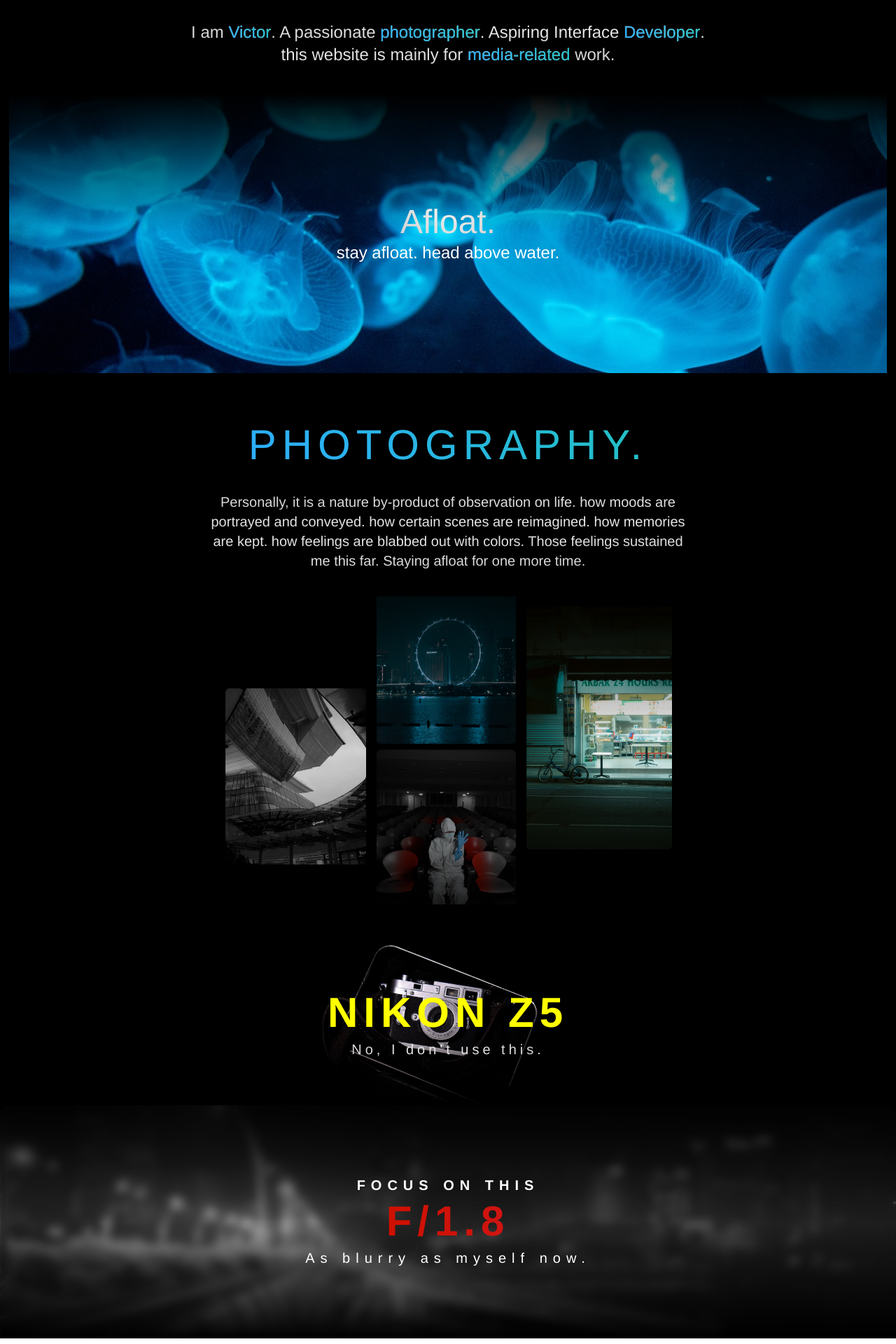
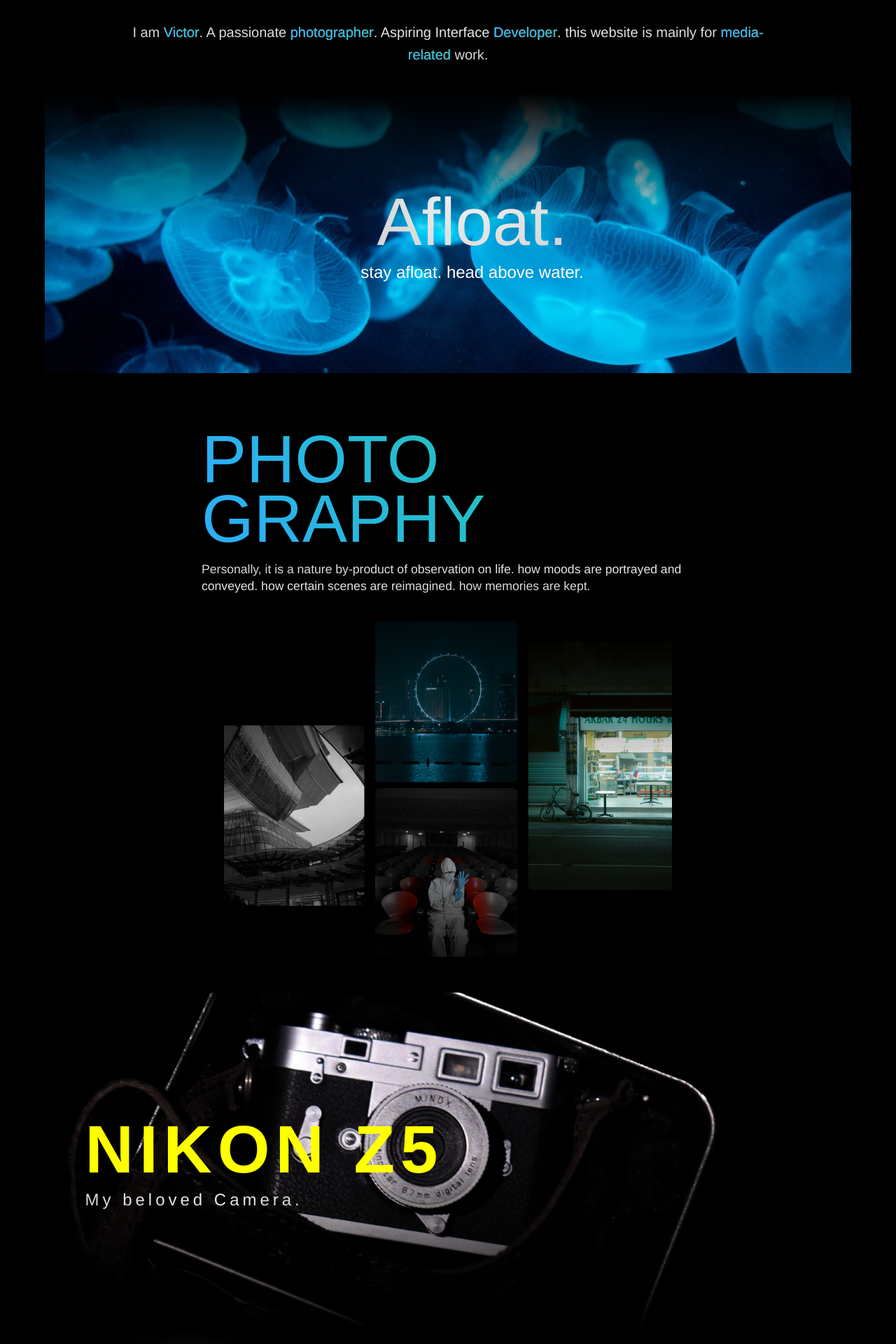
Before and after one commit to victorlim12/Photography-Website, a React (Create React App) app: page / in a window 1280 px wide. Shown: the part 840-2760 px from the top of the page at 70% size. Built offline with nearby package versions, Linux system fonts and the light colour scheme.

Commit message:
readjust viewport

```diff
--- a/src/App.js
+++ b/src/App.js
@@ -2,7 +2,7 @@ import Display from "./Components/Display";
 import Hero from "./Components/Hero";
 import { ThemeProvider, createTheme, responsiveFontSizes } from '@mui/material/styles';
 import Introduction from "./Components/Introduction";
-import ImageMasonry from "./Components/Gallery";
+import Showcase from "./Components/Showcase";
 
 
 let theme = createTheme({
@@ -22,6 +22,7 @@ function App() {
       <Hero/>
       <Introduction/>
       <Display/>
+      <Showcase/>
       </div>
     </ThemeProvider>
   );
--- a/src/Components/Display.js
+++ b/src/Components/Display.js
@@ -7,19 +7,19 @@ import Cards from "./Card";
 
 //MUI components
 import { Grid, Typography} from "@mui/material";
+import Gallery from "./Gallery";
 
 //css from App (need to rewrite)
 import '../App.css';
 import '../Utils/Gradient.css'
 
 //images (can consider CDN)
-import TEST5 from '../Images/Hive_C.jpeg'
 import TEST4 from '../Images/Cam_C.png'
 import TEST6 from '../Images/bnw_C.jpeg'
 
 export default function Display(){
     const color='rgba(0,0,0,1)'
-    // const color1 ='rgba(0,0,0,0.8)'
+
     return(
         <div
         className={'normal'} style={{
@@ -28,36 +28,36 @@ export default function Display(){
         MozTransition: "all 1s ease", width: '100vw', flexDirection:'row', justifyContent:'center', overflow:'hidden'
         }}>
         <Grid container sx={{justifyContent:'center', mt:'5%', height:'100%'}}>
-            <Cards Background={TEST4} hr={'100%'}
-           direction={'to top'} direction2={'to bottom'} gradient={color} min={'100vw'} height={'100%'} resize={'90vw'} style={{
-            borderRadius:'0.5em', backgroundSize:'30%', backgroundRepeat: 'no-repeat'}}>
+            <Cards Background={TEST4} hr={'50vh'}
+           direction={'to top'} direction2={'to bottom'} gradient={color} min={'90vw'} height={'60vh'} resize={'90vw'} style={{
+            borderRadius:'0.5em', backgroundSize:'cover', backgroundRepeat: 'no-repeat'}}>
             <CardContent style={{alignItems:'center',padding:'5%'}} >
-            <Typography variant="h2" fontWeight={600} align='center' sx={{textTransform: 'uppercase', letterSpacing: 8}}>
+            <Typography variant="h1" fontWeight={600} align='left' sx={{textTransform: 'uppercase', letterSpacing: 8}}>
                 <span className="yellow" style={{color:'yellow'}}>Nikon Z5</span>
             </Typography>
-            <Typography variant="h6" fontWeight={500} align='center' sx={{letterSpacing: 5}}>
-                <span className="grey">No, I don't use this.</span>
+            <Typography variant="h5" fontWeight={500} align='left' sx={{letterSpacing: 5}}>
+                <span className="grey">My beloved Camera.</span>
             </Typography>
             </CardContent>
           </Cards>
           <Card direction={'to top'} direction2={'to bottom'} min={'100vw'} height={'100%'} resize={'100vw'} hr={'100%'}
             style={{justifySelf:'center', height:'100%',
-            backgroundImage:`linear-gradient(to bottom  , rgba(0, 0, 0, 0.6), rgba(255, 0, 0, 0),rgba(0,0,0,0.2)), url(${TEST6})`, borderRadius:'0.5em'}}>
+            backgroundImage:`linear-gradient(to bottom  , rgba(0, 0, 0, 0.6), rgba(255, 0, 0, 0),rgba(0,0,0,0.5)), url(${TEST6})`, borderRadius:'0.5em'}}>
                 <motion.div whileInView={{ backdropFilter: ['blur(0px)', 'blur(7px)'] }}
                 viewport={{ once: true, amount: 1 }}
                 transition={{
                 backdropFilter: { duration: 1.6 }}}
                 initial={{ backdropFilter: '0px' }} style={{alignItems:'center', display:'flex',
-                height:'100%', justifyContent:'center', alignContent:'center', borderRadius:'0.5em', padding:'5%',
-                backgroundImage:`linear-gradient(to top , rgba(0, 0, 0, 1), rgba(0, 87, 51, 0),rgba(0,0,0,0.8))`}}>
+                height:'100%', justifyContent:'center', borderRadius:'0.5em', paddingTop:'10%', paddingBottom:'10%',
+                backgroundImage:`linear-gradient(to top , rgba(0, 0, 0, 1), rgba(0, 87, 51, 0),rgba(0,0,0,1))`}}>
             <CardContent>
-            <Typography variant="h6" fontWeight={600} align='center' sx={{textTransform: 'uppercase', letterSpacing: 8}}>
+            <Typography variant="h6" fontWeight={600} align='left' sx={{textTransform: 'uppercase', letterSpacing: 8}}>
                 <span className="red">Focus on this</span>
             </Typography>
-            <Typography variant="h2" fontWeight={600} align='center' sx={{textTransform: 'uppercase', letterSpacing: 8}}>
+            <Typography variant="h1" fontWeight={600} align='left' sx={{textTransform: 'uppercase', letterSpacing: 8}}>
                 <span className="crimson">F/1.8</span>
             </Typography>
-            <Typography variant="h6" fontWeight={500} align='center' sx={{letterSpacing: 8 }}>
+            <Typography variant="h6" fontWeight={500} align='left' sx={{letterSpacing: 8 }}>
                 <span className="red">As blurry as myself now.</span>
             </Typography>
             </CardContent>
--- a/src/Components/Gallery.js
+++ b/src/Components/Gallery.js
@@ -26,8 +26,8 @@ export default function Gallery() {
       WebkitTransition: "all 1s ease",
       MozTransition: "all 1s ease", width: '100vw', flexDirection:'row', justifyContent:'center', overflow:'hidden'
       }}>
-    <Box sx={{ minWidth: '60vw', maxWidth:'80vw', minHeight: '80vh', alignItems:'center', justifyContent:'center'}}>
-      <Masonry columns={3} spacing={2}>
+    <Box sx={{ minWidth: '92vw', maxWidth:'90vw', minHeight: '80vh', alignItems:'center', justifyContent:'center'}}>
+      <Masonry spacing={2} columns={{ xs: 2, sm: 2, md: 3 }}>
         {itemData.map((item, index) => (
           <div key={index}>
             <motion.img
--- a/src/Components/Introduction.js
+++ b/src/Components/Introduction.js
@@ -26,54 +26,41 @@ export default function Introduction(){
         className={'normal'} style={{
         transition: "all .5s ease",
         WebkitTransition: "all 1s ease",
-        MozTransition: "all 1s ease", width: '100vw', flexDirection:'row', display:"inline-block", justifyContent:'center', overflow:'hidden'
+        MozTransition: "all 1s ease", width: '100vw', flexDirection:'row', justifyContent:'center', overflow:'hidden'
         }}>
         <motion.div>
           <Grid container sx={{justifyContent:'center', mt:'1%', height:'100%'}}>
-          <CardContent max={'75vw'} margin={'5%'} style={{alignItems:'center'}}>
+          <CardContent max={'75vw'} margin={'5%'} style={{alignItems:'center', justifySelf:'center'}}>
           <Typography variant="h4" fontWeight={600} align='center' sx={{marginBottom:'2%'}}><span className="grey"></span></Typography>
-                  <Typography variant="h5" fontWeight={400} align='center'><span className="grey" >
+                  <Typography variant="h6" fontWeight={400} align='center'><span className="grey" >
                     I am <span className="blue" style={{fontWeight: '500'}}>Victor</span>.
                     A passionate <span className="blue" style={{fontWeight: '500'}}>photographer</span>.
-                    Aspiring Interface <span className="blue" style={{fontWeight: '500'}}>Developer</span>. <br/>
+                    Aspiring Interface <span className="blue" style={{fontWeight: '500'}}>Developer</span>.
                     this website is mainly for <span className="blue" style={{fontWeight: '500'}}>media-related</span> work.</span>
             </Typography>
             </CardContent>
             <Cards
-            Background={TEST5} direction={'to bottom'} direction2={'to bottom'} gradient={color} min={'98vw'} resize={'90vw'} style={{justifySelf:'center'}}>
-            <CardContent>
-                  <Typography variant="h3" fontWeight={500} align="center"><span className="grey">Afloat.</span></Typography>
+            Background={TEST5} direction={'to bottom'} direction2={'to bottom'} gradient={color} min={'90vw'} resize={'95vw'} style={{justifySelf:'center'}}>
+            <CardContent max={'90vw'} margin={'5%'} style={{alignItems:'center', justifyContent:'center'}}>
+                  <Typography variant="h1" fontWeight={500} align="center"><span className="grey">Afloat.</span></Typography>
                   <Typography variant="h5" fontWeight={500} align="center">stay afloat. head above water. </Typography>
-                  <Typography variant="h6" fontWeight={500} align="center"></Typography>
             </CardContent>
           </Cards>
-          {/* <Cards
-          Background={TEST6} direction={'to top'} direction2={'to bottom'} gradient={color} min={'49vw'} resize={'45vw'} style={{justifySelf:'center'}}>
-            <CardContent style={{alignItems:'center'}}>
-                  <Typography variant="h3" fontWeight={500} align='center'> <span className="crimson">Passion.</span> </Typography>
-                  <Typography variant="h6" fontWeight={500} align='center'>scarlet. burgundy. maroon.</Typography>
-            </CardContent>
-          </Cards>
-          <Cards
-          Background={TEST4} direction={'to top'} direction2={'to bottom'} gradient={color} min={'49vw'} resize={'45vw'} style={{justifySelf:'center'}}>
-            <CardContent style={{alignItems:'center'}}>
-                  <Typography variant="h3" fontWeight={500} align='center'><span className="green">Rejuvenate.</span></Typography>
-                  <Typography variant="h6" fontWeight={400} align='center'>and no regret or whatsoever</Typography>
-            </CardContent>
-          </Cards>    */}
-          <Cards min={'95vw'} height={'60vh'} resize={'90vw'} style={{flexDirection:'row', flexWrap: 'wrap'}}>
-          <CardContent margin={'5%'} max={'55vw'} style={{alignItems:'center'}}>
+          <Cards min={'95vw'} height={'100vh'} hr={'100vh'} style={{flexDirection:'row', flexWrap: 'wrap'}}>
+          <CardContent margin={'5%'} max={'55vw'} style={{alignItems:'left'}}>
                   <br/>
-                  <Typography variant="h2" fontWeight={500} align='center' sx={{textTransform: 'uppercase', letterSpacing: 8}}><span className="blue" >
-               Photography.</span>
+                  <Typography variant="h1" fontWeight={500} align='left' sx={{textTransform: 'uppercase',}}><span className="blue" >
+               Photo</span>
+            </Typography>
+            <Typography variant="h1" fontWeight={500} align='left' sx={{textTransform: 'uppercase',lineHeight:0.6}}><span className="blue" >
+               Graphy</span>
             </Typography>
             <br/>
-            <Typography variant="h6" fontWeight={500} align='center' style={{lineHeight:1.4}}><span className="grey" >
-                    Personally, it is a nature by-product of observation on life. how moods are portrayed and conveyed. how certain scenes are reimagined. how memories are kept. how feelings are blabbed out with colors. Those feelings sustained me this far.
-                    Staying afloat for one more time.  </span><br/>
+            <Typography variant="body1" fontWeight={500} align='left' style={{lineHeight:1.4,  fontSize:'1.1rem'}}><span className="grey" >
+                    Personally, it is a nature by-product of observation on life. how moods are portrayed and conveyed. how certain scenes are reimagined. how memories are kept.  </span><br/>
             </Typography>
             </CardContent>
-            <Cards Background={TEST} direction={'to top'} direction2={'to bottom'} min={'50vw'} height={'55vh'} resize={'95vw'}
+            <Cards Background={TEST} direction={'to top'} direction2={'to bottom'} min={'50vw'} height={'60vh'} resize={'95vw'} hr={'52vh'}
             style={{justifySelf:'center',
             backgroundImage:`linear-gradient(to bottom , rgba(0, 0, 0, 0.7), rgba(0, 0, 0, 0),rgba(0,0,0,0.8)), url(${TEST})`}}></Cards>
             </Cards>
--- /dev/null
+++ b/src/Components/Showcase.js
@@ -0,0 +1,43 @@
+import React from "react";
+import { motion } from "framer-motion";
+
+//own utils
+import {CardContent, Card} from './Style'
+import Cards from "./Card";
+
+//MUI components
+import { Grid, Typography} from "@mui/material";
+import Gallery from "./Gallery";
+
+//css from App (need to rewrite)
+import '../App.css';
+import '../Utils/Gradient.css'
+
+//images (can consider CDN)
+import TEST5 from '../Images/Hive_C.jpeg'
+import TEST4 from '../Images/Cam_C.png'
+import TEST6 from '../Images/bnw_C.jpeg'
+
+export default function Showcase(){
+    const color='rgba(0,0,0,1)'
+    // const color1 ='rgba(0,0,0,0.8)'
+    return(
+        <div
+        className={'normal'} style={{
+        transition: "all .5s ease",
+        WebkitTransition: "all 1s ease",
+        MozTransition: "all 1s ease", width: '100vw', flexDirection:'row', justifyContent:'center', overflow:'hidden'
+        }}>
+        <Grid container sx={{justifyContent:'center', mt:'5%', height:'100%'}}>
+        <CardContent max={'75vw'} margin={'5%'} style={{alignItems:'center', justifySelf:'center'}}>
+          <Typography variant="h1" fontWeight={500} align='center' sx={{marginBottom:'2%'}}><span className="grey"></span>WORKS</Typography>
+                  <Typography variant="h6" fontWeight={400} align='center'>
+                    this is what I have so far.
+                </Typography>
+            </CardContent>
+          <Gallery/>
+        </Grid>
+        </div>
+
+    )
+}
```
